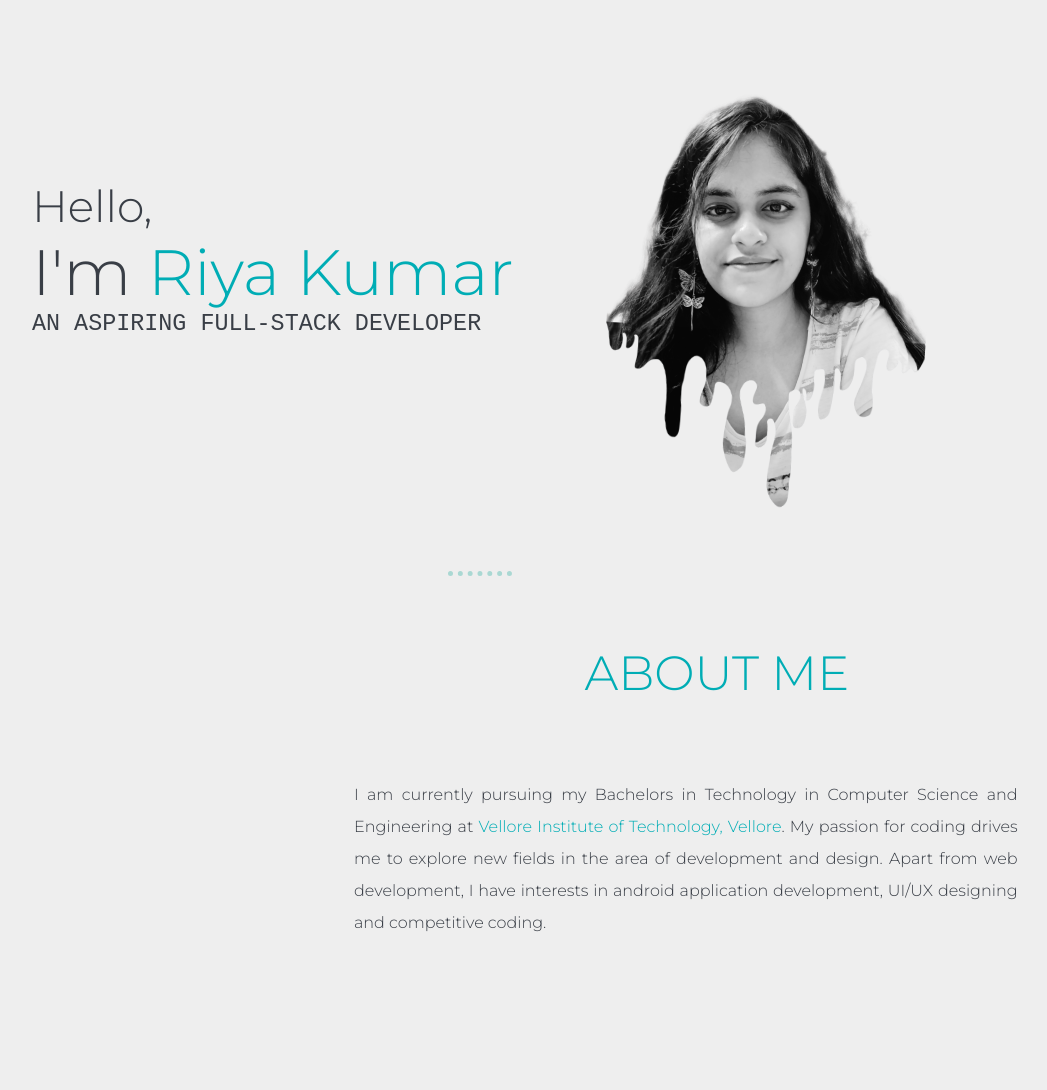
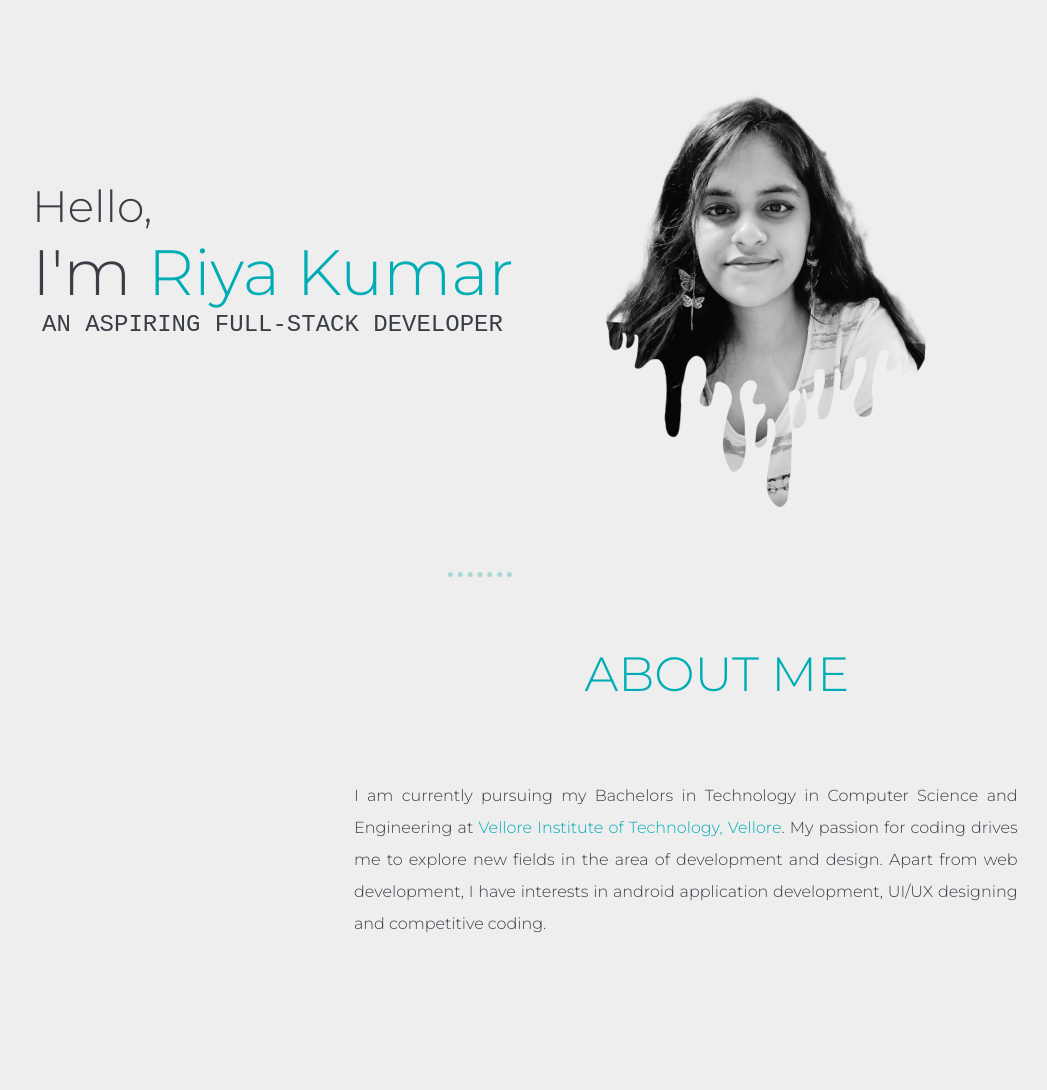
Before and after one commit to RiyaKumar00/My-Portfolio, a plain HTML site: page index.html in a window 1280 px wide. Shown: the top 1090 px of the page, without its empty margins (160-1207 px from the left). Drawn offline with nearby package versions, Linux system fonts and the light colour scheme; no server answers.

Commit message:
Update index_master.css

```diff
--- a/css/index_master.css
+++ b/css/index_master.css
@@ -60,8 +60,8 @@ table{
 .tagline{
   position: relative;
   top: 150px;
-  margin: 0 0 0 0;
-  font-size: 180%;
+  margin: 0 0 0 10px;
+  font-size: 24px;
   font-weight: lighter;
   font-family: monospace;
 }
```
